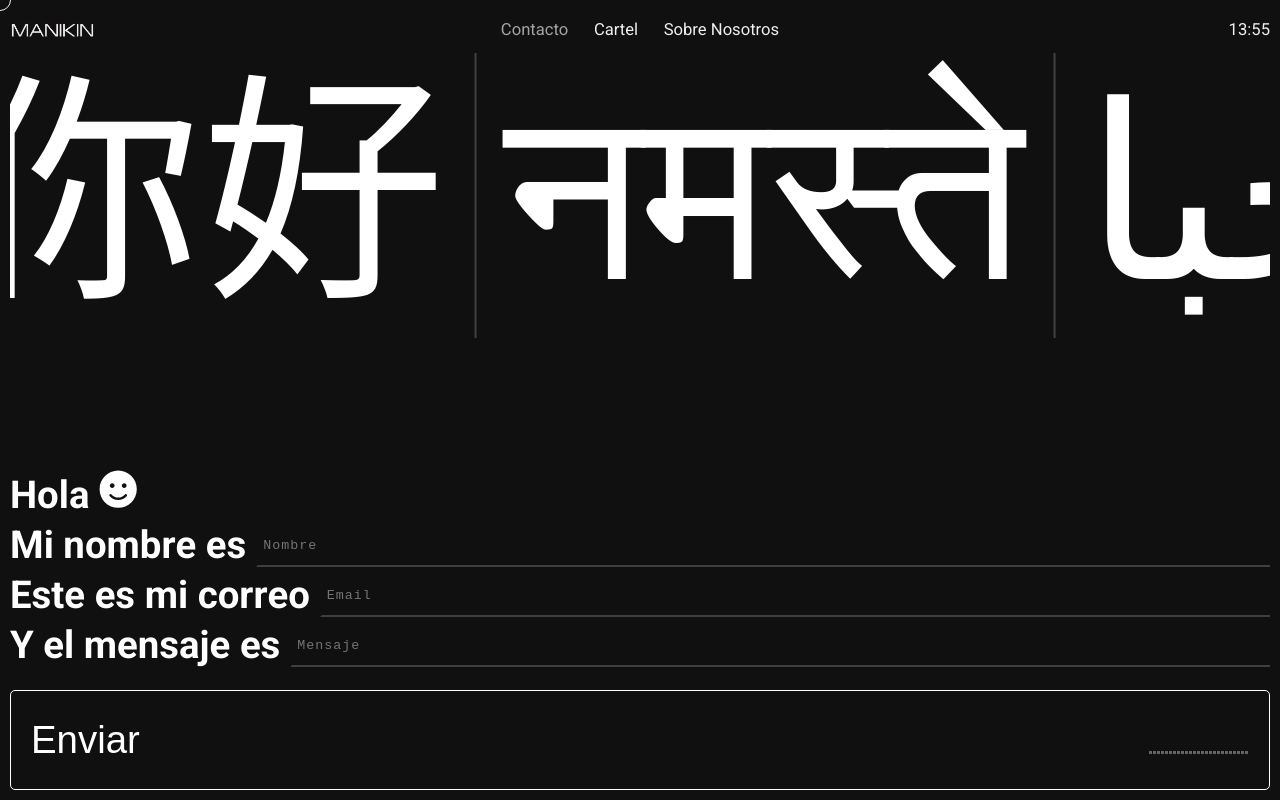
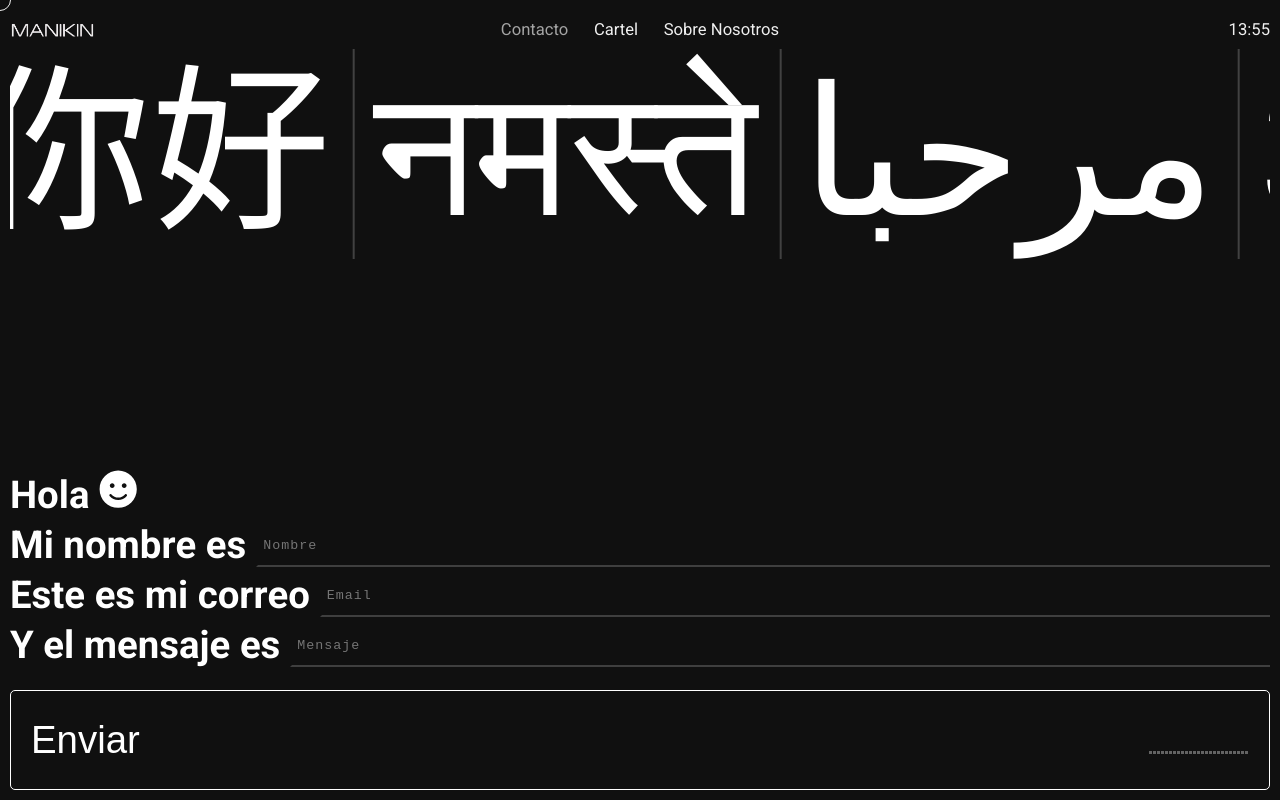
Before and after one commit to MarckvsPerez/Manekin, a React (Vite) app: page /contact in a window 1280 px wide. Built offline with nearby package versions, Linux system fonts and the light colour scheme.

Commit message:
Fix styles

```diff
--- a/src/components/Carrousel.tsx
+++ b/src/components/Carrousel.tsx
@@ -30,7 +30,7 @@ export function Carrousel() {
           ease: "linear",
           duration: 250,
         }}
-        style={{ display: "inline-block", fontSize: "19vw", margin: 0 }}
+        style={{ display: "inline-block", fontSize: "14vw", margin: 0 }}
       >
         {formattedText}
         {formattedText}
```
